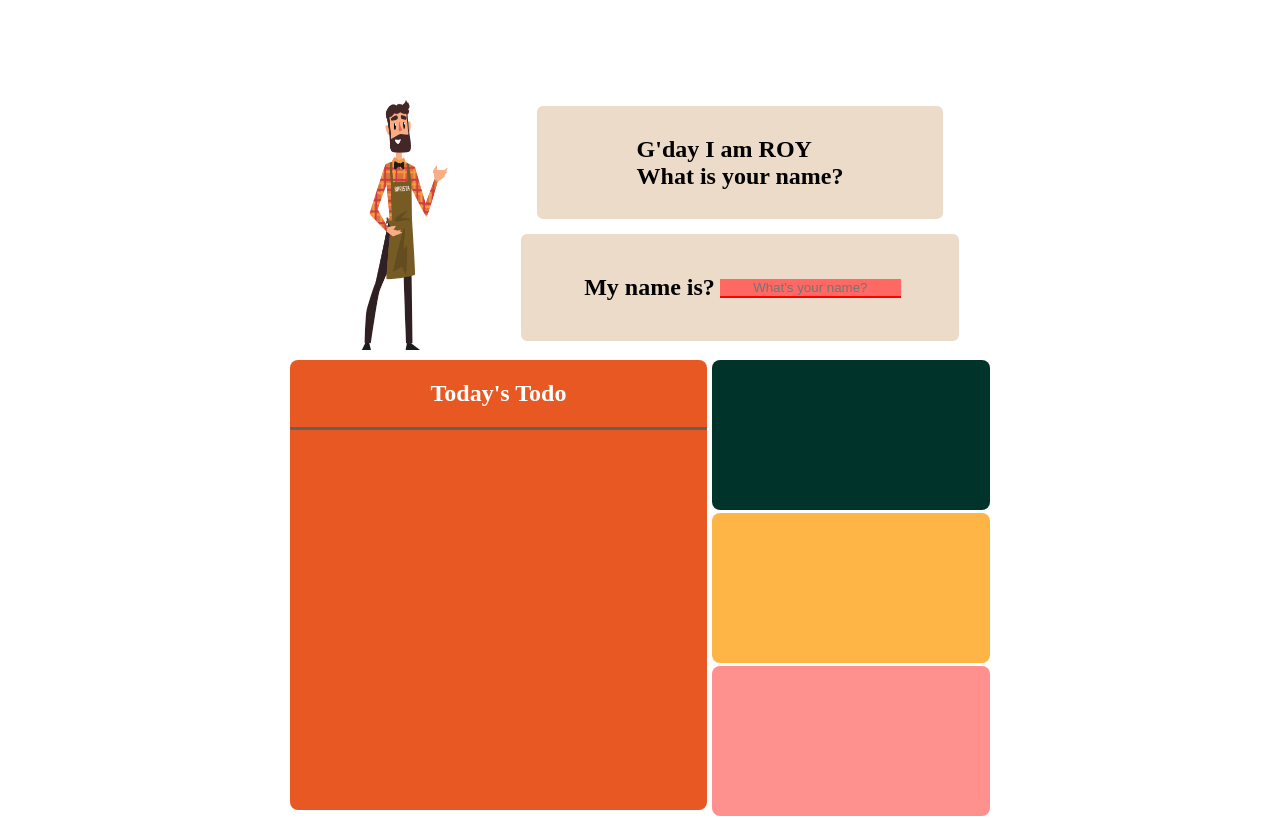
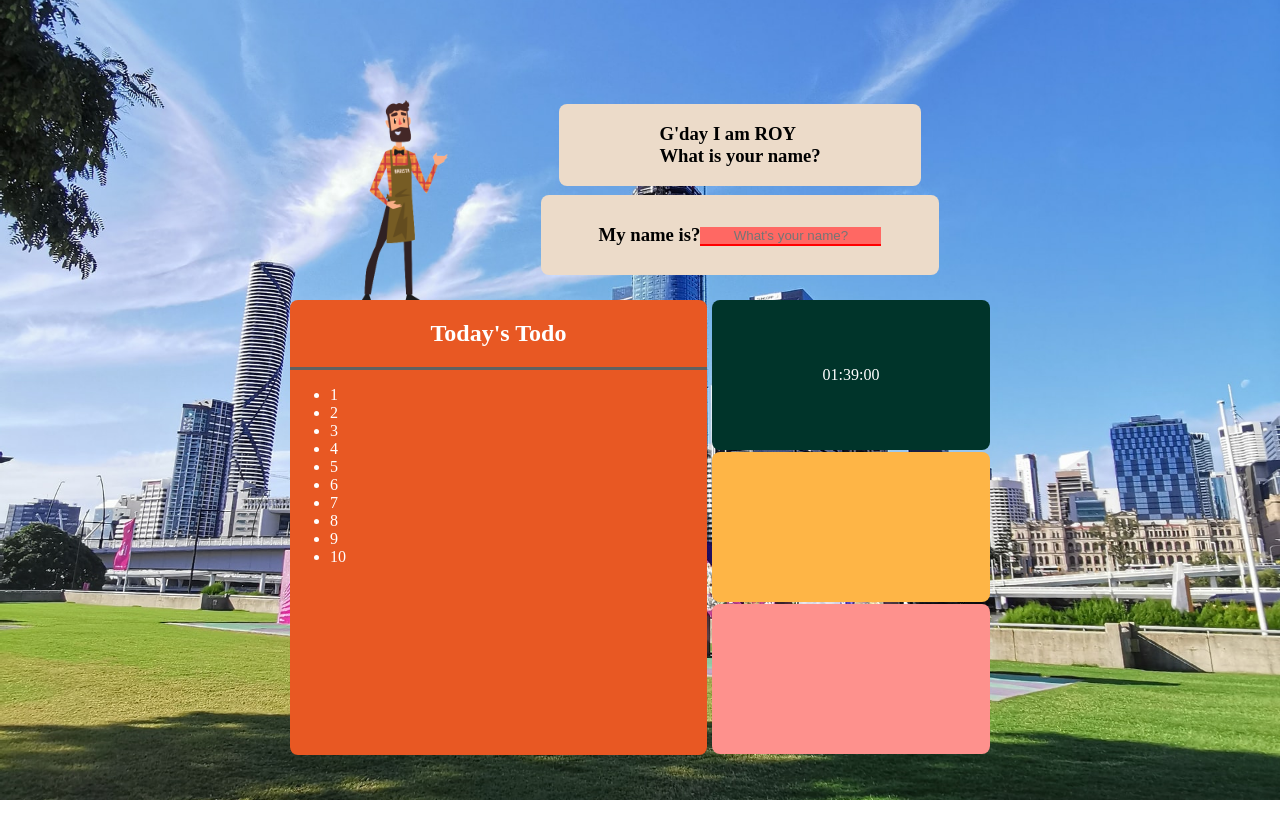
Before and after one commit to Thinkteam20/vanillaJSDOM, a plain HTML site: page index.html in a window 1280 px wide. Drawn offline with Linux system fonts and the light colour scheme.

Commit message:
random background js done

```diff
--- a/index.html
+++ b/index.html
@@ -8,7 +8,7 @@
     <title>VanillaJS todoApp_🗓</title>
   </head>
 
-  <body>
+  <body class="">
     <!-- app -->
 
     <!-- app_header -->
@@ -16,22 +16,22 @@
       <div class="mains">
         <div class="greeting">
           <img
-            src="./img/barista.png"
+            src="./img/barista-noback.png"
             alt="barista"
             class="greeting__left-avata"
           />
           <div class="greeting__right">
             <div class="inner__greeting__before">
               <div class="before__div">
-                <h1>
+                <h3>
                   G'day I am ROY <br />
                   What is your name?
-                </h1>
+                </h3>
               </div>
             </div>
             <div class="inner__greeting__before2">
               <div class="before2__div">
-                <h1>My name is?</h1>
+                <h3>My name is?</h3>
                 <form action="">
                   <input type="text" placeholder="What's your name?" />
                 </form>
@@ -44,21 +44,30 @@
             <div class="todo">
               <h2>Today's Todo</h2>
               <div class="todo-line"></div>
+              <ul class="todos">
+                <li>1</li>
+                <li>2</li>
+                <li>3</li>
+                <li>4</li>
+                <li>5</li>
+                <li>6</li>
+                <li>7</li>
+                <li>8</li>
+                <li>9</li>
+                <li>10</li>
+              </ul>
             </div>
           </div>
           <div class="main__left">
-            <div class="date"></div>
+            <div class="date">
+              <div class="day">01:39:00</div>
+            </div>
             <div class="weatherApi"></div>
             <div class="coffee-pick"></div>
           </div>
         </div>
       </div>
     </section>
-
-    <script src="./todoProject/greeting.js"></script>
-    <script src="./todoProject/todos.js"></script>
-    <script src="./todoProject/clock.js"></script>
-    <script src="./todoProject/quote.js"></script>
-    <script src="./todoProject/weather.js"></script>
+    <script src="/todoProject/randomBg.js"></script>
   </body>
 </html>
--- a/style.css
+++ b/style.css
@@ -38,6 +38,15 @@
   /* Animation */
   --animation-duration: 300ms;
 }
+.img0 {
+  background: url("./img/bg1.jpg") center/cover no-repeat;
+}
+.img1 {
+  background: url("./img/bg2.jpg") center/cover no-repeat;
+}
+.img2 {
+  background: url("./img/bg3.jpg") center/cover no-repeat;
+}
 
 body {
   height: 100%;
@@ -55,12 +64,12 @@ body {
 
 .greeting {
   width: 100%;
-  height: 250px;
+  height: 180px;
   display: flex;
 }
 .greeting__left-avata {
   width: 200px;
-  height: 250px;
+  height: 200px;
   flex-basis: 20%;
   background-color: transparent;
 }
@@ -69,7 +78,6 @@ body {
 }
 .inner__greeting__before {
   height: 50%;
-
   display: flex;
   justify-content: center;
   align-items: center;
@@ -77,10 +85,9 @@ body {
   padding: 40px;
 }
 .before__div {
-  border: 2px solid var(--color-white);
   border-radius: var(--size-border-radius);
   background-color: var(--color-star3);
-  padding: 10px 100px;
+  padding: 0.1px 100px;
 }
 
 .inner__greeting__before2 {
@@ -91,16 +98,15 @@ body {
 }
 .before2__div {
   display: flex;
-  border: 2px solid var(--color-white);
   border-radius: var(--size-border-radius);
   background-color: var(--color-star3);
-  padding: 40px 58px;
+  padding: 10px 58px;
 }
 .inner__greeting__before2 h1 {
   margin: 0 5px;
 }
 .inner__greeting__before2 form {
-  line-height: 26px;
+  line-height: 59.44px;
 }
 .inner__greeting__before2 form input {
   border: none;
@@ -111,8 +117,8 @@ body {
 
 /* Contents MAin */
 .contents_main {
-  height: 450px;
-  margin-top: 10px;
+  height: 455px;
+  margin-top: 20px;
   display: flex;
 }
 
@@ -123,10 +129,16 @@ body {
   border-radius: var(--size-border-radius);
   margin-right: 5px;
   color: white;
+  box-sizing: content-box;
+  box-sizing: border-box;
 }
 
 .todo {
   text-align: center;
+}
+
+.todos {
+  text-align: left;
 }
 .todo-line {
   width: 100%;
@@ -142,18 +154,21 @@ body {
 .date {
   background-color: var(--color-star2);
   height: 150px;
-  margin-bottom: 3px;
+  margin-bottom: 2px;
   border-radius: var(--size-border-radius);
+  display: flex;
+  justify-content: center;
+  align-items: center;
+  color: var(--color-white);
 }
 .weatherApi {
   height: 150px;
   background-color: var(--color-orange);
-  margin-bottom: 3px;
+  margin-bottom: 2px;
   border-radius: var(--size-border-radius);
 }
 .coffee-pick {
   height: 150px;
-  margin-bottom: 3px;
   background-color: #fe918d;
   border-radius: var(--size-border-radius);
 }
```
Also changed, not shown: img/barista-noback.png (added), 2 other files.
